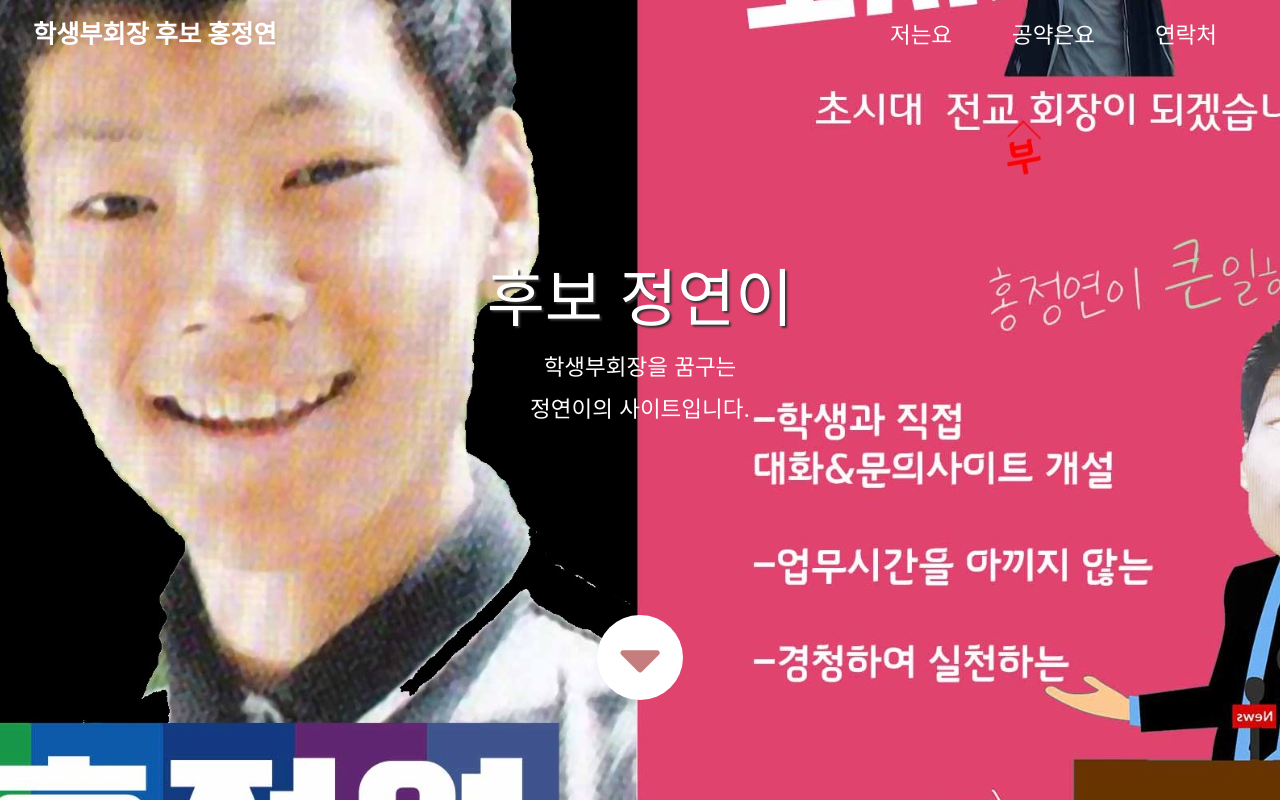
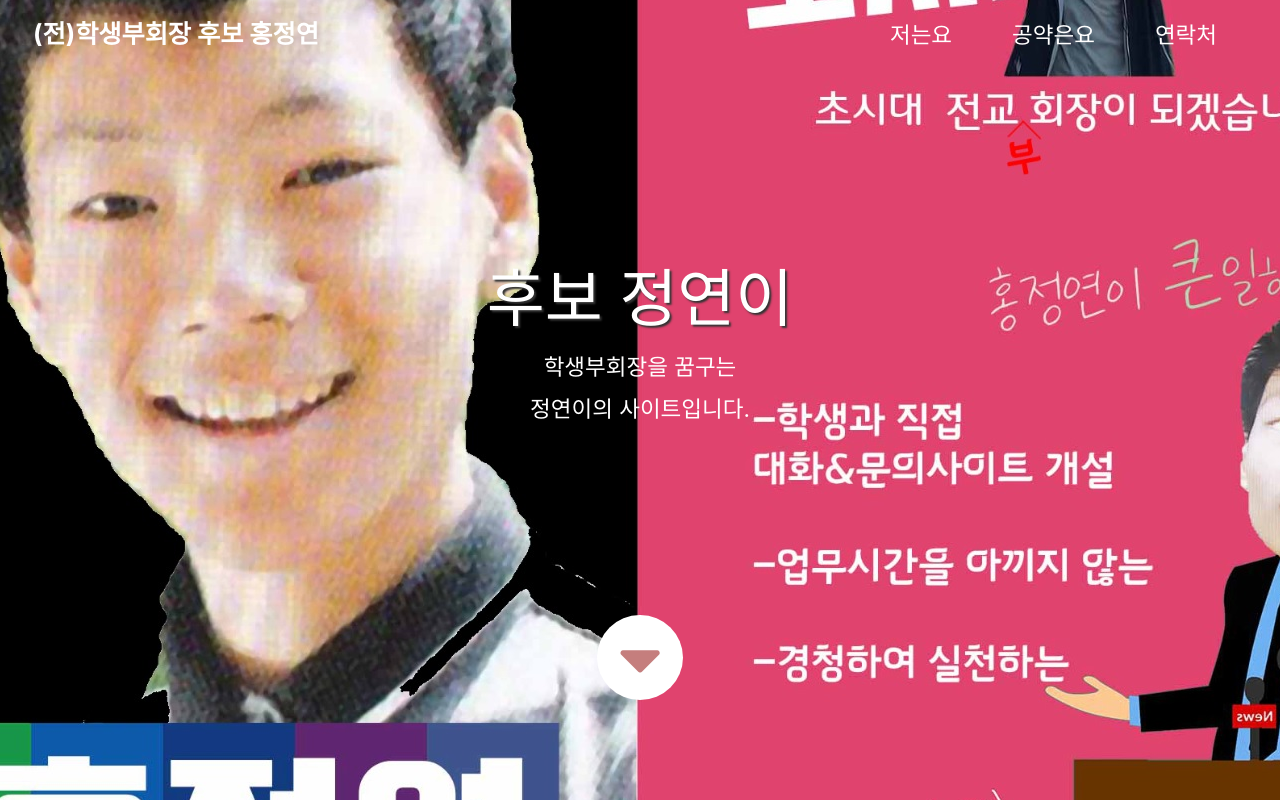
Before and after one commit to geyeon/geyeon, a plain HTML site: page index.html in a window 1280 px wide. Shown: the top 802 px of the page. Drawn offline with Linux system fonts and the light colour scheme.

Commit message:
Update index.html

```diff
--- a/index.html
+++ b/index.html
@@ -24,7 +24,7 @@
       <nav class="navbar navbar-expand-md tm-navbar" id="tmNav">
         <div class="container">
           <div class="tm-next">
-              <a href="#hero" class="navbar-brand">학생부회장 후보 홍정연</a>
+              <a href="#hero" class="navbar-brand">(전)학생부회장 후보 홍정연</a>
           </div>
 
           <button class="navbar-toggler" type="button" data-toggle="collapse" data-target="#navbarSupportedContent" aria-controls="navbarSupportedContent" aria-expanded="false" aria-label="Toggle navigation">
```
